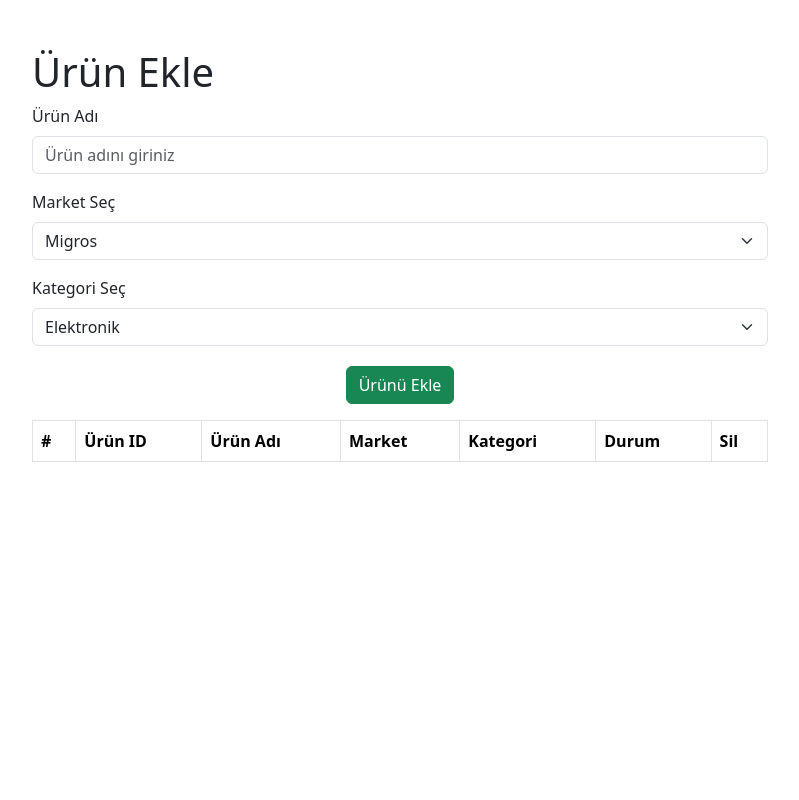
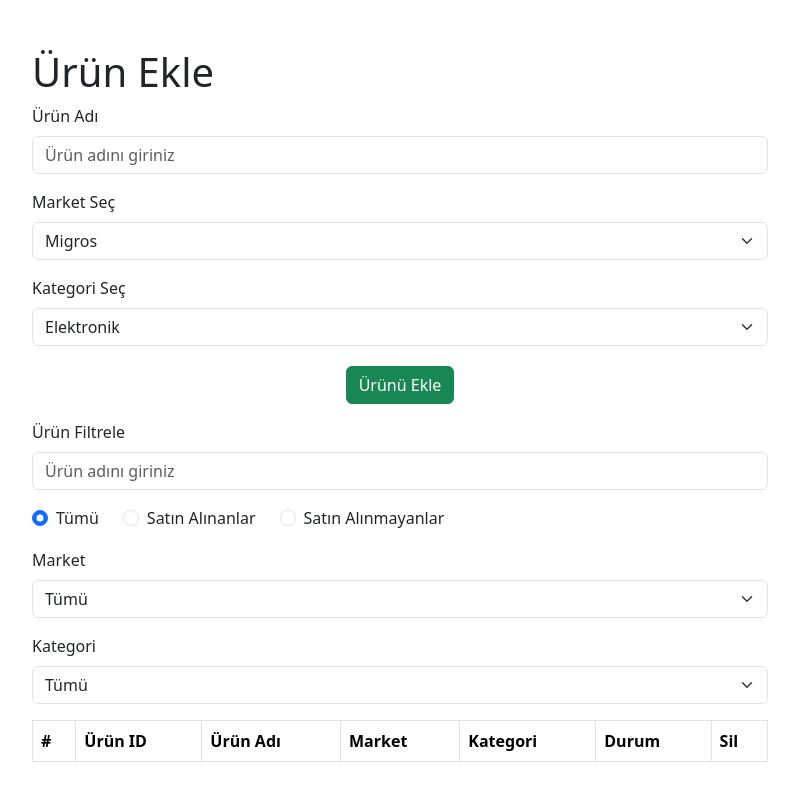
Before and after one commit to aniltanriverdiler/shopping-list-app, a React app: page / in a window 1280 px wide. Shown: the whole page, without its empty margins (240-1039 px from the left). Built offline with nearby package versions, Linux system fonts and the light colour scheme; the HTML template or start-up script is replaced by a standard one.

Commit message:
feat: add filtering feature and fix filteredProducts prop error by delegating filtering to App

```diff
--- a/src/App.tsx
+++ b/src/App.tsx
@@ -6,10 +6,17 @@ import { categories, shops } from "./data/mockData";
 import { Col, Container, Row } from "react-bootstrap";
 import ProductTable from "./components/ProductTable";
 import Confetti from "react-confetti";
+import FilterBar from "./components/FilterBar";
 
 function App() {
   const [products, setProducts] = useState<Product[]>([]);
   const [showConfetti, setShowConfetti] = useState(false);
+  const [filteredName, setFilteredName] = useState("");
+  const [filteredStatus, setFilteredStatus] = useState<
+    "all" | "bought" | "notBought"
+  >("all");
+  const [filteredShopId, setFilteredShopId] = useState<string>("all");
+  const [filteredCategoryId, setFilteredCategoryId] = useState<string>("all");
 
   const handleAddProduct = (newProduct: Product) => {
     setProducts((prev) => [...prev, newProduct]);
@@ -46,6 +53,25 @@ function App() {
     setProducts((prev) => prev.filter((product) => product.id !== id));
   };
 
+  const filteredProducts = products.filter((product) => {
+    const matchesShop =
+      filteredShopId === "all" || product.shopId === parseInt(filteredShopId);
+    const matchesCategory =
+      filteredCategoryId === "all" ||
+      product.categoryId === parseInt(filteredCategoryId);
+    const matchesStatus =
+      filteredStatus === "all" ||
+      (filteredStatus === "bought" && product.isBought) ||
+      (filteredStatus === "notBought" && !product.isBought);
+    const matchesName =
+      filteredName.trim() === "" ||
+      product.productName
+        .toLowerCase()
+        .includes(filteredName.trim().toLowerCase());
+
+    return matchesShop && matchesCategory && matchesStatus && matchesName;
+  });
+
   return (
     <>
       {showConfetti && <Confetti />}
@@ -58,8 +84,20 @@ function App() {
               shops={shops}
               categories={categories}
             />
+            <FilterBar
+              filteredName={filteredName}
+              setFilteredName={setFilteredName}
+              filteredStatus={filteredStatus}
+              setFilteredStatus={setFilteredStatus}
+              filteredShopId={filteredShopId}
+              setFilteredShopId={setFilteredShopId}
+              filteredCategoryId={filteredCategoryId}
+              setFilteredCategoryId={setFilteredCategoryId}
+              shops={shops}
+              categories={categories}
+            />
             <ProductTable
-              products={products}
+              products={filteredProducts}
               categories={categories}
               shops={shops}
               onToggleBought={handleToggleBought}
--- /dev/null
+++ b/src/components/FilterBar.tsx
@@ -0,0 +1,102 @@
+import React from "react";
+import { Form } from "react-bootstrap";
+
+type FilterBarProps = {
+  filteredName: string;
+  setFilteredName: (value: string) => void;
+  filteredStatus: "all" | "bought" | "notBought";
+  setFilteredStatus: (value: "all" | "bought" | "notBought") => void;
+  filteredShopId: string;
+  setFilteredShopId: (value: string) => void;
+  filteredCategoryId: string;
+  setFilteredCategoryId: (value: string) => void;
+  shops: { id: number; shopName: string }[];
+  categories: { id: number; categoryName: string }[];
+};
+
+const FilterBar: React.FC<FilterBarProps> = ({
+  filteredName,
+  setFilteredName,
+  filteredStatus,
+  setFilteredStatus,
+  filteredShopId,
+  setFilteredShopId,
+  filteredCategoryId,
+  setFilteredCategoryId,
+  shops,
+  categories,
+}) => {
+  return (
+    <>
+      <Form.Group className="mb-3" controlId="formProductName">
+        <Form.Label>Ürün Filtrele</Form.Label>
+        <Form.Control
+          type="text"
+          placeholder="Ürün adını giriniz"
+          value={filteredName}
+          onChange={(e) => setFilteredName(e.target.value)}
+        />
+      </Form.Group>
+      <Form.Group className="d-flex gap-4 mb-3">
+        <Form.Check
+          type="radio"
+          label="Tümü"
+          name="statusRadios"
+          id="statusAll"
+          value="all"
+          checked={filteredStatus === "all"}
+          onChange={() => setFilteredStatus("all")}
+        />
+        <Form.Check
+          type="radio"
+          label="Satın Alınanlar"
+          name="statusRadios"
+          id="statusBought"
+          value="bought"
+          checked={filteredStatus === "bought"}
+          onChange={() => setFilteredStatus("bought")}
+        />
+        <Form.Check
+          type="radio"
+          label="Satın Alınmayanlar"
+          name="statusRadio"
+          id="statusNotBought"
+          value="notBought"
+          checked={filteredStatus === "notBought"}
+          onChange={() => setFilteredStatus("notBought")}
+        />
+      </Form.Group>
+      <Form.Group className="mb-3">
+        <Form.Label>Market</Form.Label>
+        <Form.Select
+          value={filteredShopId}
+          onChange={(e) => setFilteredShopId(e.target.value)}
+        >
+          <option value="all">Tümü</option>
+          {shops.map((shop) => (
+            <option key={shop.id} value={shop.id.toString()}>
+              {" "}
+              {shop.shopName}{" "}
+            </option>
+          ))}
+        </Form.Select>
+      </Form.Group>
+      <Form.Group className="mb-3">
+        <Form.Label>Kategori</Form.Label>
+        <Form.Select
+          value={filteredCategoryId}
+          onChange={(e) => setFilteredCategoryId(e.target.value)}
+        >
+          <option value="all">Tümü</option>
+          {categories.map((cat) => (
+            <option key={cat.id} value={cat.id.toString()}>
+              {cat.categoryName}
+            </option>
+          ))}
+        </Form.Select>
+      </Form.Group>
+    </>
+  );
+};
+
+export default FilterBar;
--- a/src/components/ProductForm.tsx
+++ b/src/components/ProductForm.tsx
@@ -1,8 +1,9 @@
 import type React from "react";
 import type { CategoryProps, Product, ShopProps } from "../types/types";
-import { Button, Form } from "react-bootstrap";
+import { Button, Form, } from "react-bootstrap";
 import { useState } from "react";
 import { nanoid } from "nanoid";
+import FilterBar from "./FilterBar";
 
 type ProductFormProps = {
   onAdd: (product: Product) => void;
```
Also changed, not shown: src/components/ProductTable.tsx (+4 -4 lines), src/components/AlertBanner.tsx (deleted).
